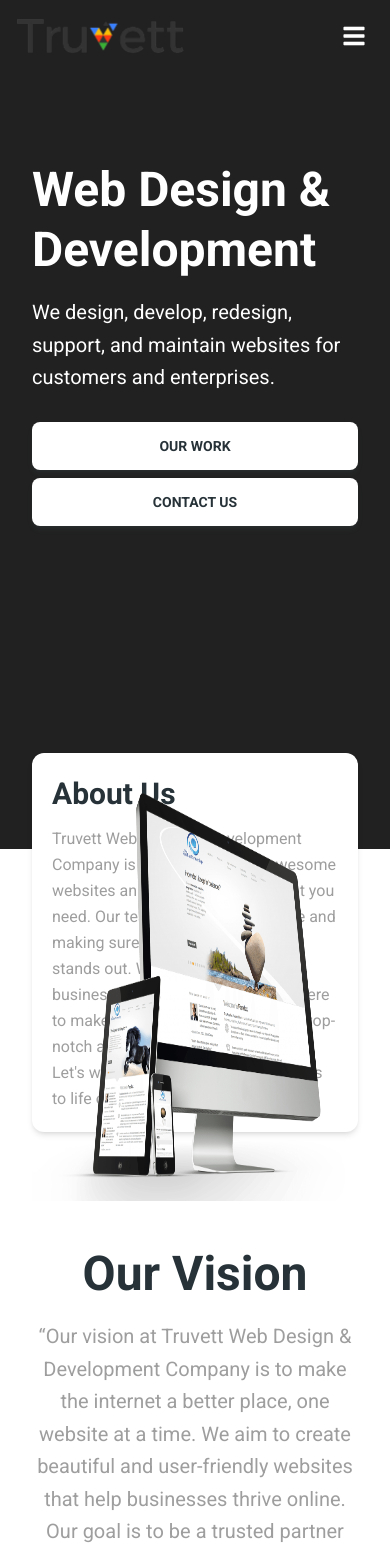
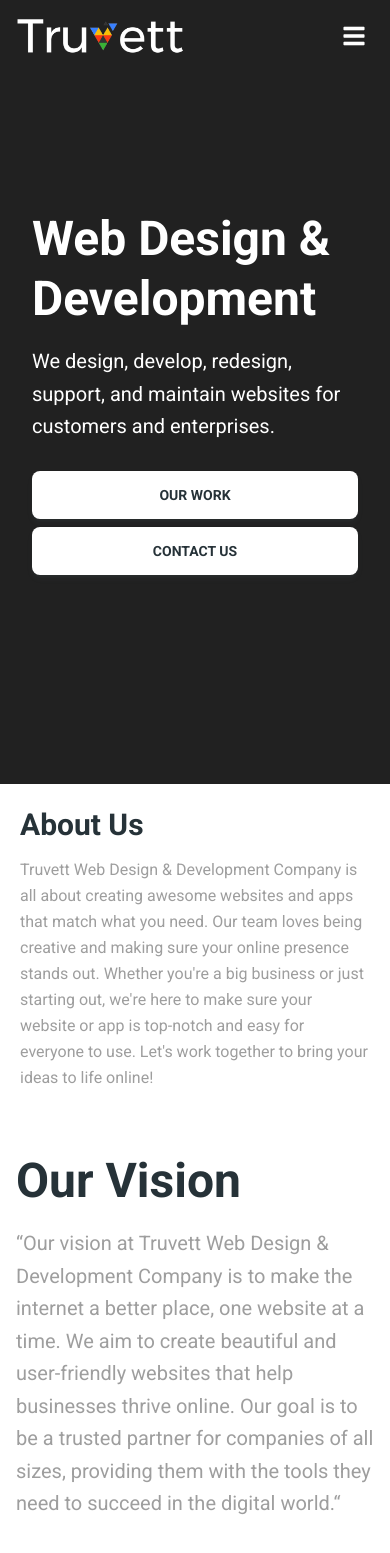
Before and after one commit to Truvett/main-site, a Next.js app: page / in a window 390 px wide. Shown: the top 1553 px of the page. Built offline with nearby package versions, Linux system fonts and the light colour scheme.

Commit message:
Fixed: Responsiveness

```diff
--- a/src/app/contactus.tsx
+++ b/src/app/contactus.tsx
@@ -10,7 +10,7 @@ import Link from 'next/link';
 export function ContactUs() {
 	return (
 		<section className="px-8 py-8 lg:py-16">
-			<div className="container mx-auto text-center">
+			<div className="container mx-auto md:text-center">
 				<Typography
 					placeholder={''}
 					onPointerEnterCapture={''}
@@ -31,13 +31,13 @@ export function ContactUs() {
 					for technical assistance, or suggestions for improvement,
 					our team is eager to hear from you.
 				</Typography>
-				<div className="grid grid-cols-1 gap-x-12 gap-y-6 lg:grid-cols-2 items-center px-20">
+				<div className="grid grid-cols-1 md:gap-x-12 gap-y-6 lg:grid-cols-2 items-center md:px-20">
 					<Image
 						width={500}
 						height={500}
 						src="/Images/contact.jpg"
 						alt="contact"
-						className="w-full h-full lg:max-h-[510px]"
+						className="w-full h-full lg:max-h-[510px] hidden md:block"
 					/>
 					<div className="flex justify-start flex-col gap-5 items-start">
 						<div className="flex justify-start gap-5 items-center">
--- a/src/app/hero.tsx
+++ b/src/app/hero.tsx
@@ -7,7 +7,7 @@ function Hero() {
 	return (
 		<div className="relative min-h-screen w-full">
 			<header className="grid !min-h-[49rem] bg-gray-900 px-8">
-				<div className="container mx-auto mt-32 grid h-full w-full grid-cols-1 place-items-center lg:mt-14 lg:grid-cols-2">
+				<div className="container mx-auto  md:mt-32 grid h-full w-full grid-cols-1 place-items-center lg:mt-14 lg:grid-cols-2">
 					<div className="col-span-1">
 						<Typography
 							placeholder={''}
@@ -53,18 +53,16 @@ function Hero() {
 							</Button>
 						</div>
 					</div>
-					{/* <div className=' max-h-[30rem] translate-y-56 md:max-h-[36rem] lg:my-0 lg:ml-auto lg:max-h-[100rem] h-full'> */}
 					<Image
 						width={1000}
 						height={1000}
 						src="/Images/hero.png"
 						alt="team work"
-							className="col-span-1 my-20 w-fit max-h-[30rem] translate-y-56 md:max-h-[36rem] lg:my-0 lg:ml-auto lg:max-h-[40rem] h-full object-fill object-center lg:translate-y-0"
+						className="col-span-1 my-20 w-fit max-h-[30rem] md:max-h-[36rem] lg:my-0 lg:ml-auto lg:max-h-[40rem] h-full object-fill object-center lg:translate-y-0 hidden md:block"
 					/>
-					{/* </div> */}
 				</div>
 			</header>
-			<div className="mx-8 lg:mx-16 -mt-24 rounded-xl bg-white p-5 md:p-14 shadow-md">
+			<div className="md:mx-8 lg:mx-16 md:mt-24 lg:-mt-24 rounded-xl bg-white p-5 md:p-14 md:shadow-md">
 				<div>
 					<Typography
 						variant="h3"
--- a/src/app/services.tsx
+++ b/src/app/services.tsx
@@ -46,15 +46,15 @@ export function Services() {
     },
   ];
   return (
-    <section className="py-20 px-8">
-      <div className="container mx-auto mb-20 text-center">
+    <section className="py-10 lg:py-28 px-8">
+      <div className="container mx-auto md:mb-20 md:text-center">
 
        <Typography  placeholder={''} onPointerEnterCapture={''} onPointerLeaveCapture={''}   variant="h1" color="blue-gray" className="mb-4">
         Our Services
        </Typography>
       </div>
 
-          <div className="grid gap-5 grid-col-1 md:grid-cols-3 place-items-center justify-center ">
+          <div className="grid gap-5 grid-col-1 md:grid-cols-2 lg:grid-cols-3 lg: place-items-center justify-center ">
             {service.map(({ title, description, image }) => (
               <InfoCard key={title} title={title} image={image}>
                 {description}
--- a/src/app/vision.tsx
+++ b/src/app/vision.tsx
@@ -38,15 +38,15 @@ const FEATURES = [
 
 export function Vision() {
   return (
-    <section className="py-28 px-4">
-      <div className="container mx-auto mb-20 text-center">
+    <section className="py-10 md:py-28 px-4">
+      <div className="container mx-auto mb-20  md:text-center">
 
         <Typography  placeholder={''} onPointerEnterCapture={''} onPointerLeaveCapture={''}   variant="h1" color="blue-gray" className="mb-4">
         Our  Vision
         </Typography>
         <Typography  placeholder={''} onPointerEnterCapture={''} onPointerLeaveCapture={''}
           variant="lead"
-          className="mx-auto w-full px-4 !text-gray-500 lg:w-11/12 lg:px-8 "
+          className="mx-auto w-full md:px-4 !text-gray-500 lg:w-11/12 lg:px-8 "
         >
          &ldquo;Our vision at Truvett Web Design & Development Company is to make the internet a better place, one website at a time. We aim to create beautiful and user-friendly websites that help businesses thrive online. Our goal is to be a trusted partner for companies of all sizes, providing them with the tools they need to succeed in the digital world.&ldquo;
         </Typography>
--- a/src/app/work.tsx
+++ b/src/app/work.tsx
@@ -71,8 +71,8 @@ export function Work() {
 		},
 	];
 	return (
-		<section className="py-20 px-8">
-			<div className="container mx-auto mb-20 text-center">
+		<section className="py-10 lg:py-28 px-8">
+			<div className="container mx-auto md:mb-20 md:text-center">
 				<Typography
 					placeholder={''}
 					onPointerEnterCapture={''}
@@ -85,7 +85,7 @@ export function Work() {
 				</Typography>
 			</div>
 
-			<div className="grid gap-5 grid-col-1 md:grid-cols-3 place-items-center justify-center ">
+			<div className="grid gap-5 grid-col-1 md:grid-cols-2 lg:grid-cols-3 place-items-center justify-center ">
 				{worksDetails.map(({ title, description, image, link }) => (
 					<WorkCard
 						key={title}
--- a/src/components/info-card.tsx
+++ b/src/components/info-card.tsx
@@ -12,7 +12,7 @@ interface InfoCardProps {
 
 export function InfoCard({ title, children, image }: InfoCardProps) {
   return (
-    <Card  className="mt-6 w-96 h-96" placeholder={''} onPointerEnterCapture={''} onPointerLeaveCapture={''}>
+    <Card  className="mt-6 w-full h-96" placeholder={''} onPointerEnterCapture={''} onPointerLeaveCapture={''}>
     <CardHeader placeholder={''} onPointerEnterCapture={''} onPointerLeaveCapture={''} color="blue-gray" className="relative h-56 ">
       <Image width={3000} height={3000}
         src={image}
--- a/src/components/navbar.tsx
+++ b/src/components/navbar.tsx
@@ -1,16 +1,17 @@
-import React from "react";
+import React from 'react';
 import {
 	Navbar as MTNavbar,
 	Collapse,
 	IconButton,
 	Typography,
 	Button,
-} from "@material-tailwind/react";
-import Image from "next/image";
+} from '@material-tailwind/react';
+import Image from 'next/image';
 import logo from '../../public/Images/logo.png';
-import { FaBars } from "react-icons/fa";
-import { RxCross2 } from "react-icons/rx";
-import { FaLinkedinIn } from "react-icons/fa";
+import whiteLogo from '../../public/Images/whiteLogo.png';
+import { FaBars } from 'react-icons/fa';
+import { RxCross2 } from 'react-icons/rx';
+import { FaLinkedinIn } from 'react-icons/fa';
 
 interface NavItemProps {
 	children: React.ReactNode;
@@ -19,10 +20,13 @@ interface NavItemProps {
 function NavItem({ children, href }: NavItemProps) {
 	return (
 		<li>
-      <Typography  placeholder={''} onPointerEnterCapture={''} onPointerLeaveCapture={''}
+			<Typography
+				placeholder={''}
+				onPointerEnterCapture={''}
+				onPointerLeaveCapture={''}
 				as="a"
-        href={href || "#"}
-        target={href ? "_blank" : "_self"}
+				href={href || '#'}
+				target={href ? '_blank' : '_self'}
 				variant="small"
 				className="font-medium"
 			>
@@ -42,7 +46,7 @@ export function Navbar() {
 
 	React.useEffect(() => {
 		window.addEventListener(
-      "resize",
+			'resize',
 			() => window.innerWidth >= 960 && setOpen(false)
 		);
 	}, []);
@@ -56,9 +60,9 @@ export function Navbar() {
 			}
 		}
 
-    window.addEventListener("scroll", handleScroll);
+		window.addEventListener('scroll', handleScroll);
 
-    return () => window.removeEventListener("scroll", handleScroll);
+		return () => window.removeEventListener('scroll', handleScroll);
 	}, []);
 
 	return (
@@ -66,14 +70,32 @@ export function Navbar() {
 			fullWidth
 			shadow={false}
 			blurred={false}
-      color={isScrolling ? "white" : "transparent"}
-      className="fixed top-0 z-50 border-0" placeholder={''} onPointerEnterCapture={''} onPointerLeaveCapture={''}    >
+			color={isScrolling ? 'white' : 'transparent'}
+			className="fixed top-0 z-50 border-0"
+			placeholder={''}
+			onPointerEnterCapture={''}
+			onPointerLeaveCapture={''}
+		>
 			<div className="container mx-auto flex items-center justify-between">
-
-        <Image src={logo} alt={""} height={500} width={500} className="h-10 w-fit"/>
+				{isScrolling ?
+					<Image
+						src={logo}
+						alt={''}
+						height={500}
+						width={500}
+						className="h-10 w-fit"
+					/> :
+					<Image
+						src={whiteLogo}
+						alt={''}
+						height={500}
+						width={500}
+						className="h-10 w-fit"
+					/>
+				}
 				<ul
 					className={`ml-10 hidden items-center gap-6 lg:flex ${
-            isScrolling ? "text-gray-900" : "text-white"
+						isScrolling ? 'text-gray-900' : 'text-white'
 					}`}
 				>
 					<NavItem>Home</NavItem>
@@ -82,32 +104,44 @@ export function Navbar() {
 					<NavItem>Our Work</NavItem>
 					<NavItem>Contact Us</NavItem>
 				</ul>
-        <div className="hidden gap-2 lg:flex lg:items-center">
-          <IconButton  placeholder={''} onPointerEnterCapture={''} onPointerLeaveCapture={''}
+				{/* <div className="hidden gap-2 lg:flex lg:items-center">
+					<IconButton
+						placeholder={''}
+						onPointerEnterCapture={''}
+						onPointerLeaveCapture={''}
 						variant="text"
-            color={isScrolling ? "gray" : "white"}
-            size="sm"         >
+						color={isScrolling ? 'gray' : 'white'}
+						size="sm"
+					>
 						<FaLinkedinIn className="text-base" />
 					</IconButton>
-          <IconButton  placeholder={''} onPointerEnterCapture={''} onPointerLeaveCapture={''}
+					<IconButton
+						placeholder={''}
+						onPointerEnterCapture={''}
+						onPointerLeaveCapture={''}
 						variant="text"
-            color={isScrolling ? "gray" : "white"}
+						color={isScrolling ? 'gray' : 'white'}
 						size="sm"
 					>
 						<i className="fa-brands fa-facebook text-base" />
 					</IconButton>
-          <IconButton  placeholder={''} onPointerEnterCapture={''} onPointerLeaveCapture={''}
+					<IconButton
+						placeholder={''}
+						onPointerEnterCapture={''}
+						onPointerLeaveCapture={''}
 						variant="text"
-            color={isScrolling ? "gray" : "white"}
+						color={isScrolling ? 'gray' : 'white'}
 						size="sm"
 					>
 						<i className="fa-brands fa-instagram text-base" />
 					</IconButton>
-
-        </div>
-        <IconButton  placeholder={''} onPointerEnterCapture={''} onPointerLeaveCapture={''}
+				</div> */}
+				<IconButton
+					placeholder={''}
+					onPointerEnterCapture={''}
+					onPointerLeaveCapture={''}
 					variant="text"
-          color={isScrolling ? "gray" : "white"}
+					color={isScrolling ? 'gray' : 'white'}
 					onClick={handleOpen}
 					className="ml-auto inline-block lg:hidden"
 				>
@@ -126,29 +160,39 @@ export function Navbar() {
 						<NavItem>Services</NavItem>
 						<NavItem>Our Work</NavItem>
 						<NavItem>Contact Us</NavItem>
-            <NavItem href="https://www.material-tailwind.com/docs/react/installation">
-              Docs
-            </NavItem>
 					</ul>
-          <div className="mt-4 flex items-center gap-2">
-          <IconButton  placeholder={''} onPointerEnterCapture={''} onPointerLeaveCapture={''}
+					{/* <div className="hidden gap-2 lg:flex lg:items-center">
+					<IconButton
+						placeholder={''}
+						onPointerEnterCapture={''}
+						onPointerLeaveCapture={''}
 						variant="text"
-            color={isScrolling ? "gray" : "white"}
+						color={isScrolling ? 'gray' : 'white'}
 						size="sm"
 					>
 						<FaLinkedinIn className="text-base" />
 					</IconButton>
-            <IconButton  placeholder={''} onPointerEnterCapture={''} onPointerLeaveCapture={''}   variant="text" color="gray" size="sm">
+					<IconButton
+						placeholder={''}
+						onPointerEnterCapture={''}
+						onPointerLeaveCapture={''}
+						variant="text"
+						color={isScrolling ? 'gray' : 'white'}
+						size="sm"
+					>
 						<i className="fa-brands fa-facebook text-base" />
 					</IconButton>
-            <IconButton  placeholder={''} onPointerEnterCapture={''} onPointerLeaveCapture={''}   variant="text" color="gray" size="sm">
+					<IconButton
+						placeholder={''}
+						onPointerEnterCapture={''}
+						onPointerLeaveCapture={''}
+						variant="text"
+						color={isScrolling ? 'gray' : 'white'}
+						size="sm"
+					>
 						<i className="fa-brands fa-instagram text-base" />
 					</IconButton>
-            <IconButton  placeholder={''} onPointerEnterCapture={''} onPointerLeaveCapture={''}   variant="text" color="gray" size="sm">
-            <i className="fa-brands fa-twitter text-base"></i>
-            </IconButton>
-
-          </div>
+				</div> */}
 				</div>
 			</Collapse>
 		</MTNavbar>
```
Also changed, not shown: src/app/framworks.tsx (+15 -11 lines), src/components/footer.tsx (+7 -7 lines), src/components/workCard.tsx (+4 -4 lines), public/Images/hero2.png (deleted), public/Images/whiteLogo.png (added). Lines whose indentation alone changed are shown as unchanged.
